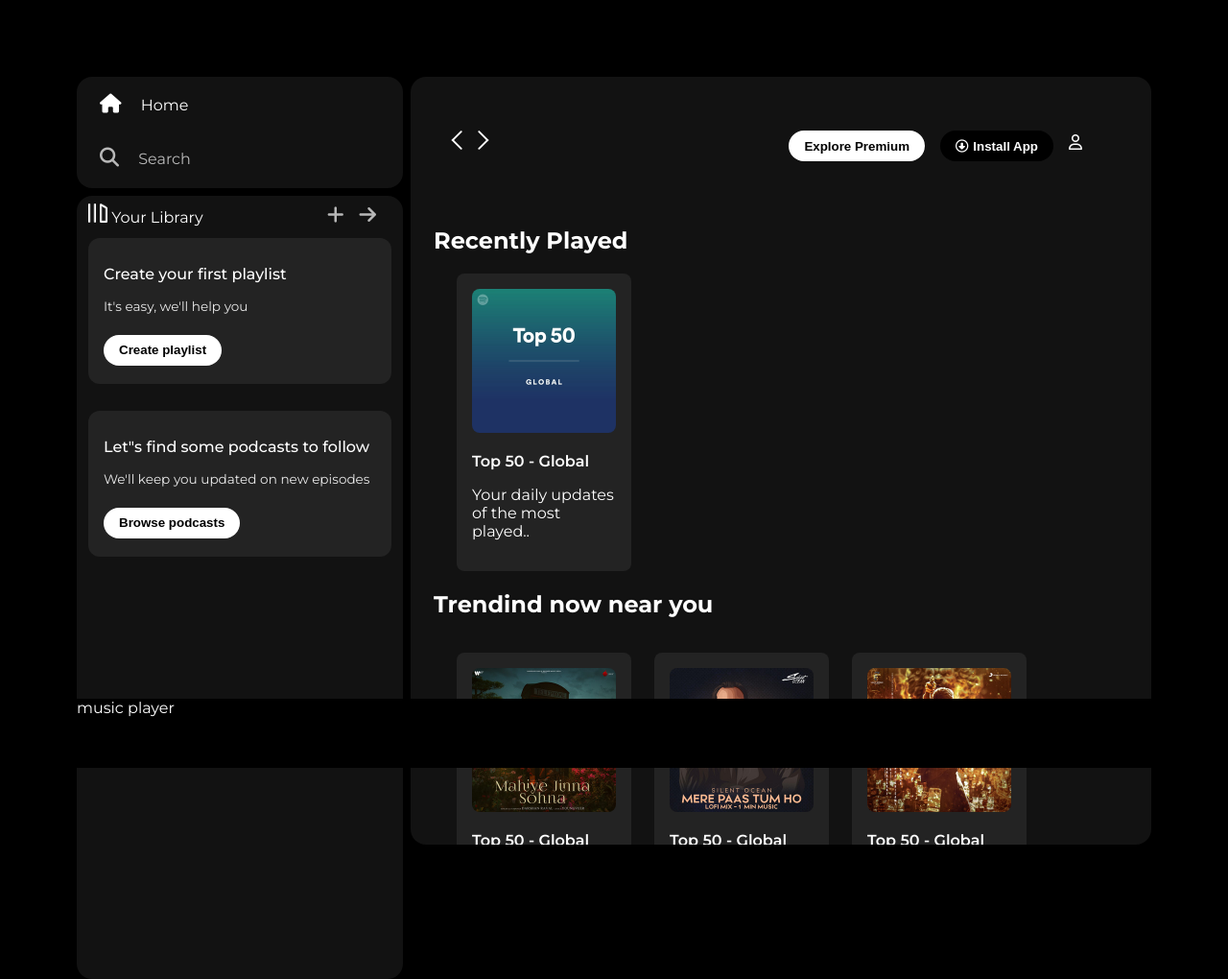
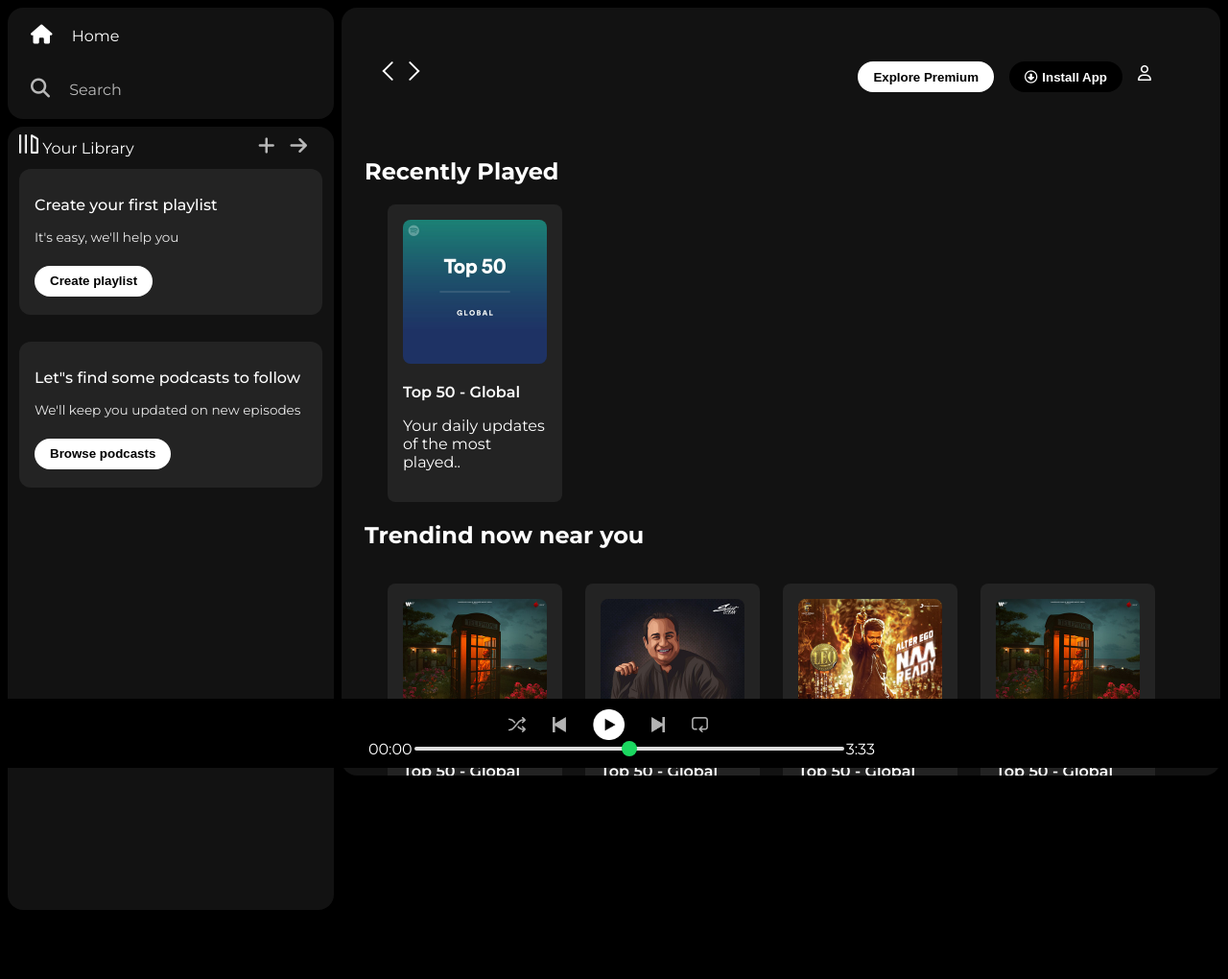
Before and after one commit to MohdYash/spotify, a plain HTML site: page index.html in a window 1280 px wide. Shown: the whole page at 96% size. After the commit the page ends 948 px from the top, so only its background shows below. Drawn offline with Linux system fonts and the light colour scheme.

Commit message:
landing page

```diff
--- a/index.css
+++ b/index.css
@@ -9,7 +9,7 @@ body{
 .main{
     display: flex;
     height: 100vh;
-    padding: 05rem;
+    padding: 0.5rem;
 }
 
 .sidebar{
@@ -144,6 +144,7 @@ a{
     justify-content: space-between;
     align-items: center;
     padding:1rem 0 1rem 0  ;
+    z-index:10 ;
 }
 
 .sticky-nav-icons{
@@ -209,3 +210,66 @@ a{
     border-top: 1px solid white;
     opacity: 0.4;
 }
+
+.music-player{
+    display: flex;
+    justify-content: space-between;
+    align-items: center;
+}
+
+.album{
+    width: 25%;
+}
+
+.player{
+    width: 50%;
+}
+
+.controls{
+    width:25% ;
+}
+
+.player-controls {
+    display: flex;
+    justify-content:center;
+    align-items: center;
+
+}
+
+.player-control-icon {
+    height: 1rem ;
+    margin-right: 1.75rem;
+    opacity: 0.7;
+}
+
+.player-control-icon:hover{
+      opacity: 1;
+}
+
+.playback-bar{
+    display: flex;
+    justify-content: center;
+    align-items: center;
+}
+
+.progress-bar{
+    width: 70%;
+    appearance: none;
+    background-color: transparent;
+    cursor: pointer;
+}
+
+.progress-bar::-webkit-slider-runnable-track{
+    background-color: #ddd;
+    border-radius: 100px;
+    height: 0.2rem;
+}
+
+.progress-bar::-webkit-slider-thumb{
+    appearance: none;
+    height: 1rem;
+    width: 1rem;
+    background-color: #1bd760;
+    border-radius: 50%;
+    margin-top:-6px ;
+}
--- a/index.html
+++ b/index.html
@@ -129,7 +129,24 @@
                 <div class="line"></div>
             </div>
         </div>
-        <div class="music-player">music player</div>
+        <div class="music-player">
+            <div class="album"></div>
+            <div class="player">
+                <div class="player-controls">
+                    <img src="./assets/player_icon1.png" class="player-control-icon">
+                    <img src="./assets/player_icon2.png" class="player-control-icon">
+                    <img src="./assets/player_icon3.png" class="player-control-icon" style="opacity: 1; height: 2rem;">
+                    <img src="./assets/player_icon4.png" class="player-control-icon">
+                    <img src="./assets/player_icon5.png" class="player-control-icon">
+                </div>
+                <div class="playback-bar">
+                    <span class="curr-time">00:00</span>
+                    <input type="range" min="0" max="100" class="progress-bar" step="1">
+                    <span class="tot-time">3:33</span>
+                </div>
+            </div>
+            <div class="controls"></div>
+        </div>
     </div>
 </body>
 </html>
```
